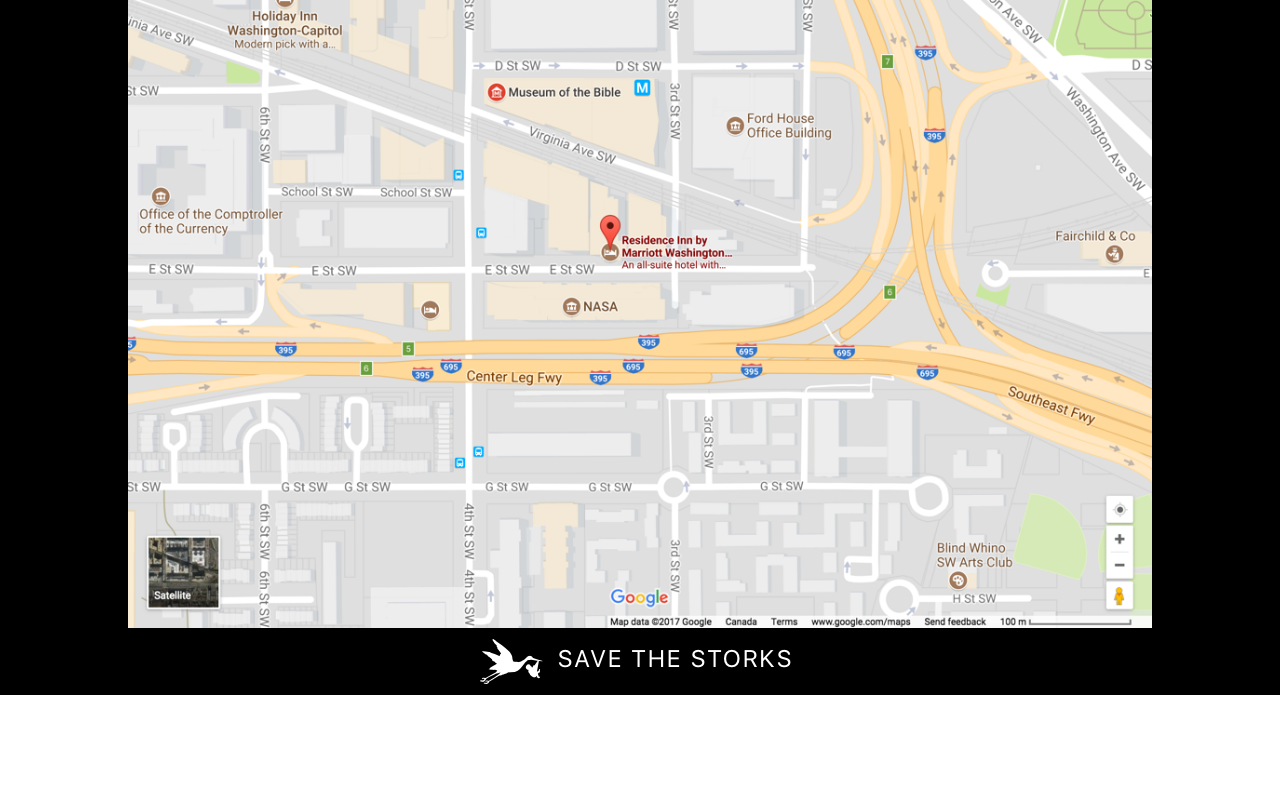
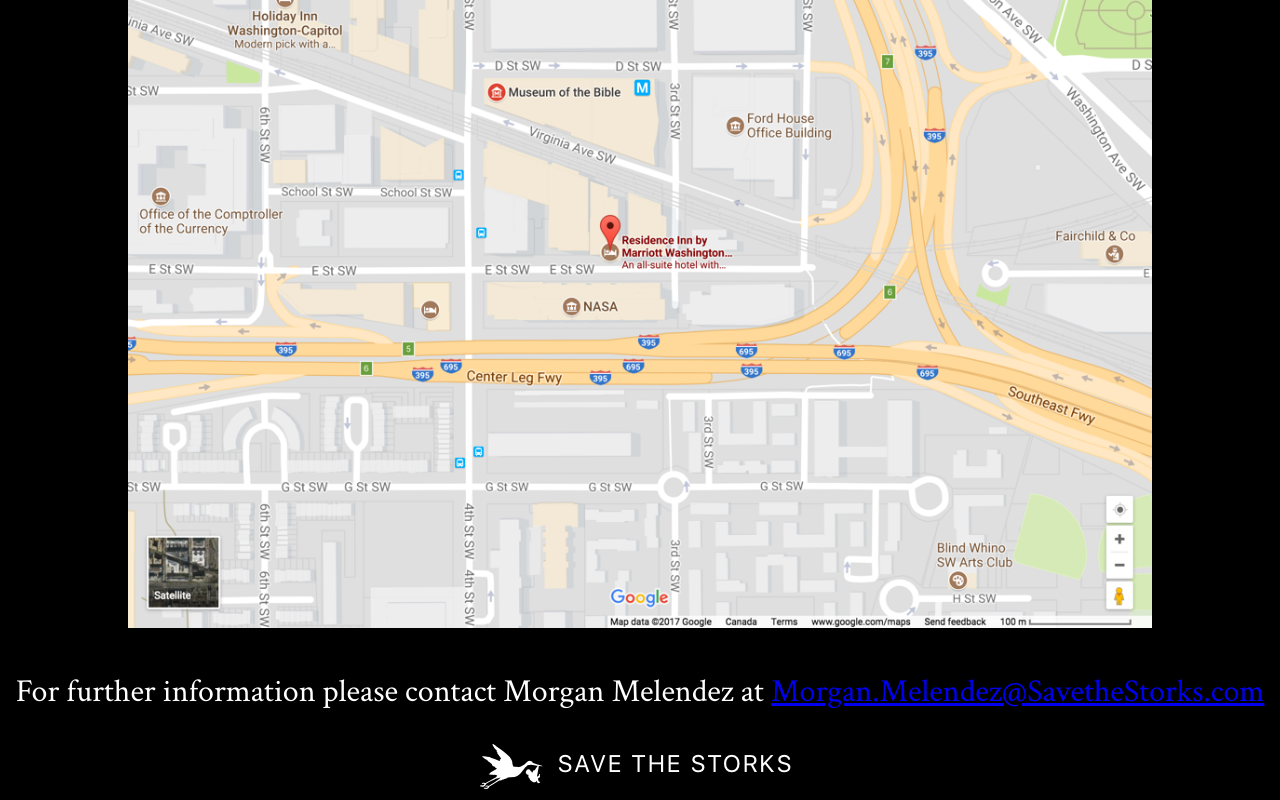
Before and after one commit to jonathanjwatson/stork-ball, a React (Create React App) app in the folder client/: page / in a window 1280 px wide. Shown: the part 5035-5835 px from the top of the page. Before the commit the page ends 5730 px from the top, so only its background shows below. Built offline with nearby package versions, Linux system fonts and the light colour scheme.

Commit message:
Added bottom email

```diff
--- a/client/src/components/PodEight.jsx
+++ b/client/src/components/PodEight.jsx
@@ -15,6 +15,9 @@
                 </div>
                 <img className="map-image" src={googleMap} />
                 <div>
+                    <p>For further information please contact Morgan Melendez at <a href="mailto:Morgan.Melendez@SavetheStorks.com">Morgan.Melendez@SavetheStorks.com</a></p>
+                </div>
+                <div>
                     <img  src={footer} />
                 </div>
             </div>
```
